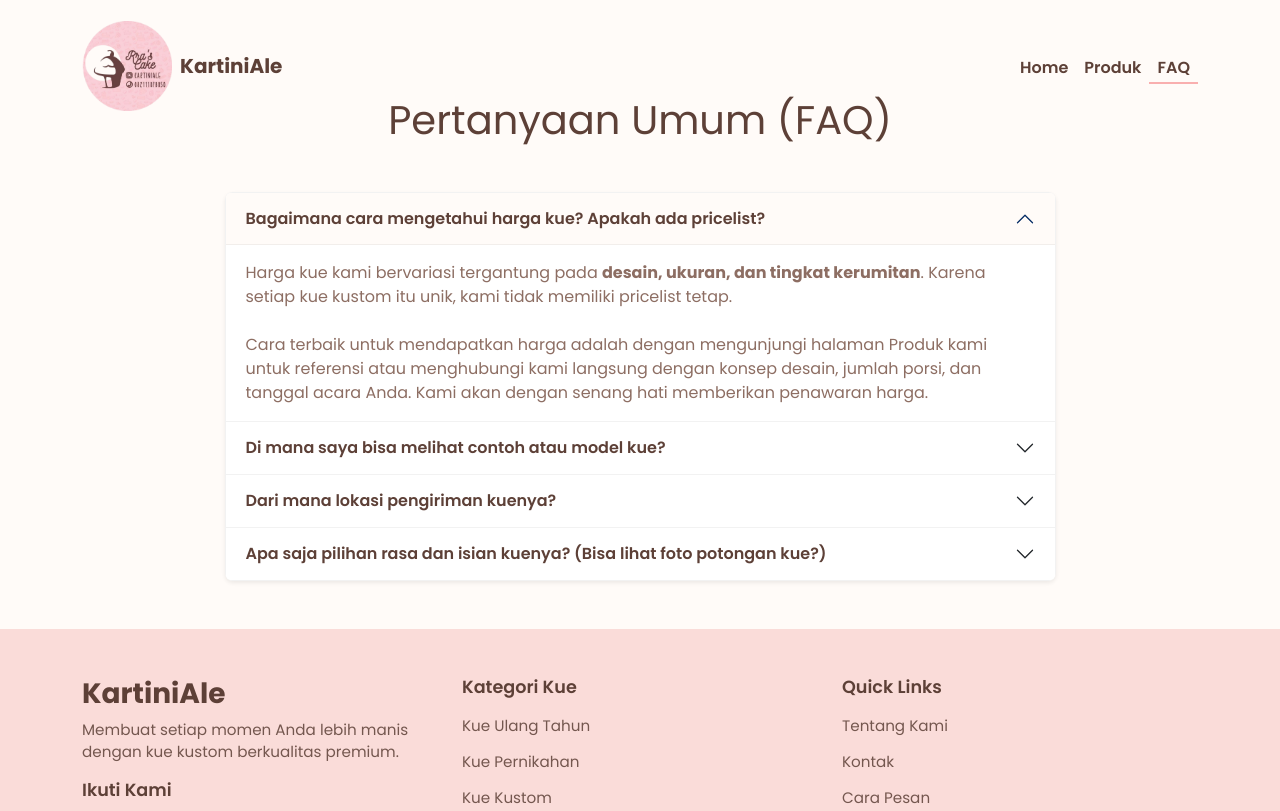
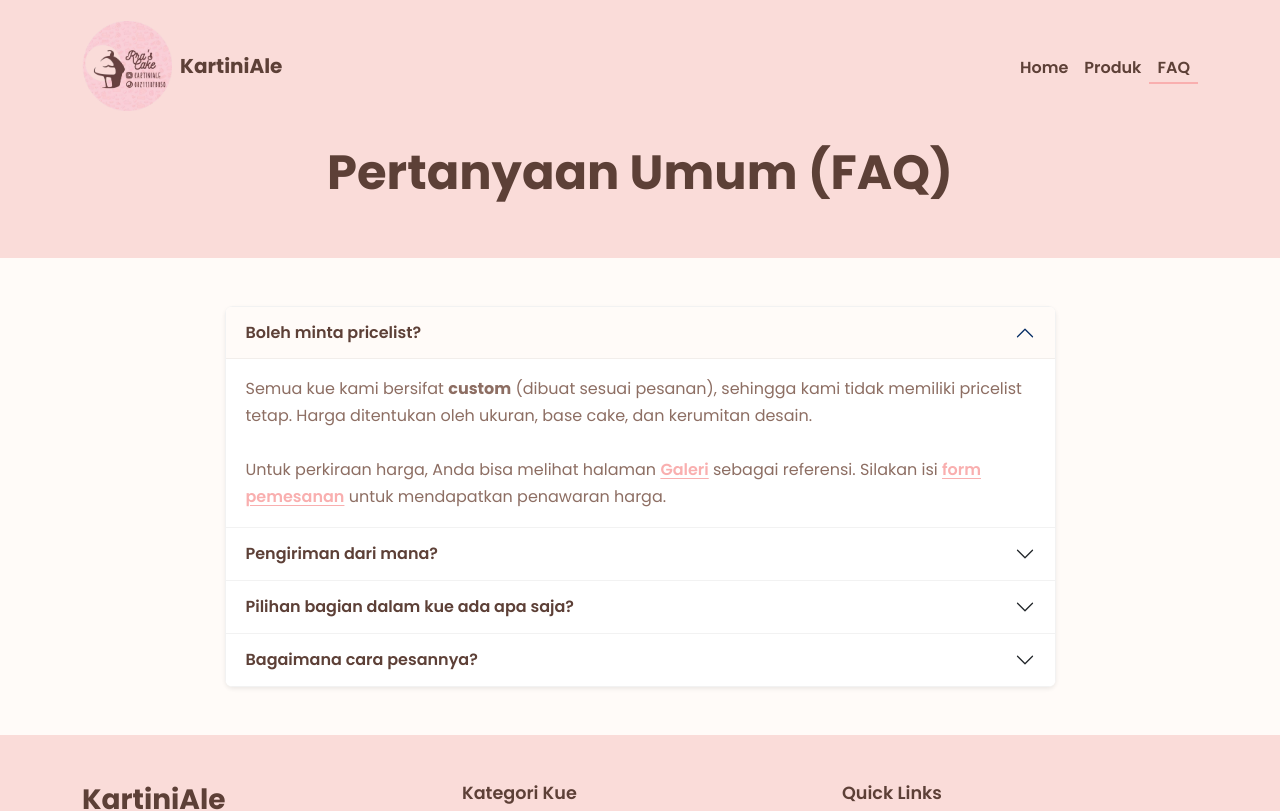
Before and after one commit to gromx-log/Kelompok-9-UAS-Front-End-Programming, a Next.js app in the folder client/: page /faq in a window 1280 px wide. Shown: the top 811 px of the page. Built offline with nearby package versions, Linux system fonts and the light colour scheme.

Commit message:
Update FAQ Page

```diff
--- a/client/src/pages/faq.tsx
+++ b/client/src/pages/faq.tsx
@@ -1,7 +1,7 @@
 import React from 'react';
 import Head from 'next/head';
 import Link from 'next/link';
-import Image from 'next/image';
+import Image from 'next/image'; // Tetap di-import, meskipun tidak dipakai di Q&A baru
 
 export default function FaqPage() {
   return (
@@ -10,10 +10,10 @@ export default function FaqPage() {
         <title>FAQ - Pertanyaan Umum - KartiniAle</title>
       </Head>
 
-      {/* Style kustom untuk Bootstrap Accordion
-        agar warnanya sesuai dengan tema Anda (pink/cokelat)
+      {/* Style kustom untuk Bootstrap Accordion & Banner Halaman Baru
       */}
       <style jsx>{`
+        /* == Gaya Accordion == */
         .accordion-button {
           font-weight: 600;
           color: var(--color-text);
@@ -30,16 +30,61 @@ export default function FaqPage() {
         }
         .accordion-body {
           color: var(--color-text-muted);
+          line-height: 1.7; /* Membuat teks jawaban lebih mudah dibaca */
         }
         .accordion-item {
           background-color: var(--color-bg-light);
           border-color: rgba(0, 0, 0, 0.05);
         }
+
+        /* == Gaya Banner Halaman Baru == */
+        .page-header {
+          background-color: var(--color-primary);
+          color: #fff;
+          padding-top: 9rem;
+          padding-bottom: 3rem;
+        }
+
+        /* Style untuk Breadcrumbs di atas banner */
+        .breadcrumb {
+          margin-bottom: 0.5rem;
+          font-weight: 500;
+        }
+
+        :global(.breadcrumb-item a) {
+          color: #fff;
+          text-decoration: none;
+        }
+        :global(.breadcrumb-item a:hover) {
+          text-decoration: underline;
+        }
+        :global(.breadcrumb-item.active) {
+          color: rgba(255, 255, 255, 0.8);
+        }
+        :global(.breadcrumb-item + .breadcrumb-item::before) {
+          color: rgba(255, 255, 255, 0.8);
+        }
+
+        /* == Mobile Friendly untuk Banner == */
+        @media (max-width: 768px) {
+          .page-header {
+            padding-top: 7rem;
+            padding-bottom: 2.5rem;
+          }
+        }
       `}</style>
 
-      <div className="container my-5 pt-5">
-        <h1 className="text-center mb-5">Pertanyaan Umum (FAQ)</h1>
+      {/* === Banner Halaman Baru === */}
+      <section className="page-header">
+        <div className="container text-center">
+          <h1 className="display-5 display-lg-4 fade-in-up fw-bold" style={{ color: 'var(--color-text)' }}>
+            Pertanyaan Umum (FAQ)
+          </h1>
+        </div>
+      </section>
 
+      {/* === Konten Accordion === */}
+      <div className="container py-5">
         <div className="row justify-content-center">
           <div className="col-lg-9">
             <div
@@ -47,7 +92,7 @@ export default function FaqPage() {
               id="faqAccordion"
               style={{ borderRadius: '0.5rem', overflow: 'hidden' }}
             >
-              {/* === Pertanyaan 1: Pricelist === */}
+              {/* === Pertanyaan 1: Pricelist === (KONTEN BARU) */}
               <div className="accordion-item">
                 <h2 className="accordion-header" id="headingOne">
                   <button
@@ -58,7 +103,7 @@ export default function FaqPage() {
                     aria-expanded="true"
                     aria-controls="collapseOne"
                   >
-                    Bagaimana cara mengetahui harga kue? Apakah ada pricelist?
+                    Boleh minta pricelist?
                   </button>
                 </h2>
                 <div
@@ -68,15 +113,14 @@ export default function FaqPage() {
                   data-bs-parent="#faqAccordion"
                 >
                   <div className="accordion-body">
-                    Harga kue kami bervariasi tergantung pada <strong>desain, ukuran, dan tingkat kerumitan</strong>. Karena setiap kue kustom itu unik, kami tidak memiliki pricelist tetap.
-                    <br />
-                    <br />
-                    Cara terbaik untuk mendapatkan harga adalah dengan mengunjungi halaman <Link href="/products">Produk</Link> kami untuk referensi atau <Link href="/contact">menghubungi kami</Link> langsung dengan konsep desain, jumlah porsi, dan tanggal acara Anda. Kami akan dengan senang hati memberikan penawaran harga.
+                    Semua kue kami bersifat <strong>custom</strong> (dibuat sesuai pesanan), sehingga kami tidak memiliki pricelist tetap. Harga ditentukan oleh ukuran, base cake, dan kerumitan desain.
+                    <br /><br />
+                    Untuk perkiraan harga, Anda bisa melihat halaman <Link href="/gallery">Galeri</Link> sebagai referensi. Silakan isi <Link href="/order">form pemesanan</Link> untuk mendapatkan penawaran harga.
                   </div>
                 </div>
               </div>
 
-              {/* === Pertanyaan 2: Model Kue === */}
+              {/* === Pertanyaan 2: Pengiriman === (KONTEN BARU) */}
               <div className="accordion-item">
                 <h2 className="accordion-header" id="headingTwo">
                   <button
@@ -87,7 +131,7 @@ export default function FaqPage() {
                     aria-expanded="false"
                     aria-controls="collapseTwo"
                   >
-                    Di mana saya bisa melihat contoh atau model kue?
+                    Pengiriman dari mana?
                   </button>
                 </h2>
                 <div
@@ -97,23 +141,12 @@ export default function FaqPage() {
                   data-bs-parent="#faqAccordion"
                 >
                   <div className="accordion-body">
-                    Anda dapat melihat portofolio lengkap kami di beberapa platform:
-                    <ul>
-                      <li>
-                        <strong>Website:</strong> Katalog utama kami tersedia di halaman <Link href="/products">Produk</Link>.
-                      </li>
-                      <li>
-                        <strong>Instagram:</strong> Untuk portofolio terbaru dan *behind-the-scenes*, ikuti kami di <a href="https://instagram.com/kartiniale" target="_blank" rel="noopener noreferrer">@KartiniAle</a>.
-                      </li>
-                      <li>
-                        <strong>TikTok:</strong> Lihat proses pembuatan kue kami di <a href="https://tiktok.com/@kartiniale" target="_blank" rel="noopener noreferrer">@KartiniAle</a>.
-                      </li>
-                    </ul>
+                    Pengiriman dari <strong>Jelambar, Jakarta Barat</strong>. Kami sangat menyarankan menggunakan jasa pengiriman khusus kue (mobil) agar kue aman sampai tujuan. Kami juga bisa membantu memesankannya.
                   </div>
                 </div>
               </div>
 
-              {/* === Pertanyaan 3: Pengiriman === */}
+              {/* === Pertanyaan 3: Pilihan Kue === (KONTEN BARU) */}
               <div className="accordion-item">
                 <h2 className="accordion-header" id="headingThree">
                   <button
@@ -124,7 +157,7 @@ export default function FaqPage() {
                     aria-expanded="false"
                     aria-controls="collapseThree"
                   >
-                    Dari mana lokasi pengiriman kuenya?
+                    Pilihan bagian dalam kue ada apa saja?
                   </button>
                 </h2>
                 <div
@@ -134,15 +167,14 @@ export default function FaqPage() {
                   data-bs-parent="#faqAccordion"
                 >
                   <div className="accordion-body">
-                    Semua pesanan kami dibuat dan dikirimkan dari <em>home kitchen</em> kami yang berlokasi di <strong>Jelambar, Jakarta Barat</strong>.
-                    <br />
-                    <br />
-                    Kami juga menyediakan opsi <em>self-pickup</em> (ambil sendiri) di lokasi ini. Harap konfirmasi jam pengambilan Anda setidaknya H-1.
+                    Kami menyediakan dua base cake premium: <strong>Ogura Cake</strong> (lembut) dan <strong>Lapis Surabaya Premium</strong> (padat & kaya rasa).
+                    <br /><br />
+                    Penjelasan detail dan foto potongan kue bisa dilihat di halaman <Link href="/our-cakes">Tentang Kue Kami</Link>.
                   </div>
                 </div>
               </div>
 
-              {/* === Pertanyaan 4: Potongan Kue === */}
+              {/* === Pertanyaan 4: Cara Pesan === (KONTEN BARU) */}
               <div className="accordion-item">
                 <h2 className="accordion-header" id="headingFour">
                   <button
@@ -153,7 +185,7 @@ export default function FaqPage() {
                     aria-expanded="false"
                     aria-controls="collapseFour"
                   >
-                    Apa saja pilihan rasa dan isian kuenya? (Bisa lihat foto potongan kue?)
+                    Bagaimana cara pesannya?
                   </button>
                 </h2>
                 <div
@@ -163,29 +195,7 @@ export default function FaqPage() {
                   data-bs-parent="#faqAccordion"
                 >
                   <div className="accordion-body">
-                    Kami menawarkan berbagai pilihan rasa dasar (base cake) dan <em>filling</em> premium. Pilihan populer kami meliputi:
-                    <ul>
-                      <li>Red Velvet dengan Cream Cheese</li>
-                      <li>Double Chocolate Fudge</li>
-                      <li>Vanilla Bean dengan Swiss Meringue</li>
-                      <li>(Tambahkan rasa andalan Anda di sini)</li>
-                    </ul>
-                    <br />
-                    Berikut adalah contoh potongan kue kami untuk menunjukkan tekstur dan lapisan di dalamnya:
-
-                    [Image of a cake slice with multiple layers]
-                    <Image
-                      src="/images/cake-slice-example.jpg" // GANTI DENGAN PATH GAMBAR ANDA
-                      alt="Potongan kue KartiniAle"
-                      width={400}
-                      height={300}
-                      className="img-fluid rounded mt-3"
-                      style={{
-                        objectFit: 'cover',
-                        width: '100%',
-                        maxHeight: '300px',
-                      }}
-                    />
+                    Silakan isi form di halaman <Link href="/order">Pesan Sekarang</Link>. Isi semua detail yang dibutuhkan. Setelah form dikirim, Anda akan langsung terhubung ke WhatsApp kami untuk konsultasi harga dan finalisasi.
                   </div>
                 </div>
               </div>
--- a/client/src/styles/globals.css
+++ b/client/src/styles/globals.css
@@ -229,3 +229,15 @@ a {
   border-top: 1px solid var(--color-accent);
   opacity: 0.7;
 }
+
+/* Gaya link di dalam jawaban FAQ Accordion */
+.accordion-body a {
+  color: var(--color-accent); /* Menggunakan warna aksen tema Anda */
+  font-weight: 600;
+  text-decoration: underline;
+  text-underline-offset: 3px; /* Memberi sedikit jarak antara teks dan garis bawah */
+}
+
+.accordion-body a:hover {
+  text-decoration: none; /* Opsional: hilangkan underline saat di-hover */
+}
```
